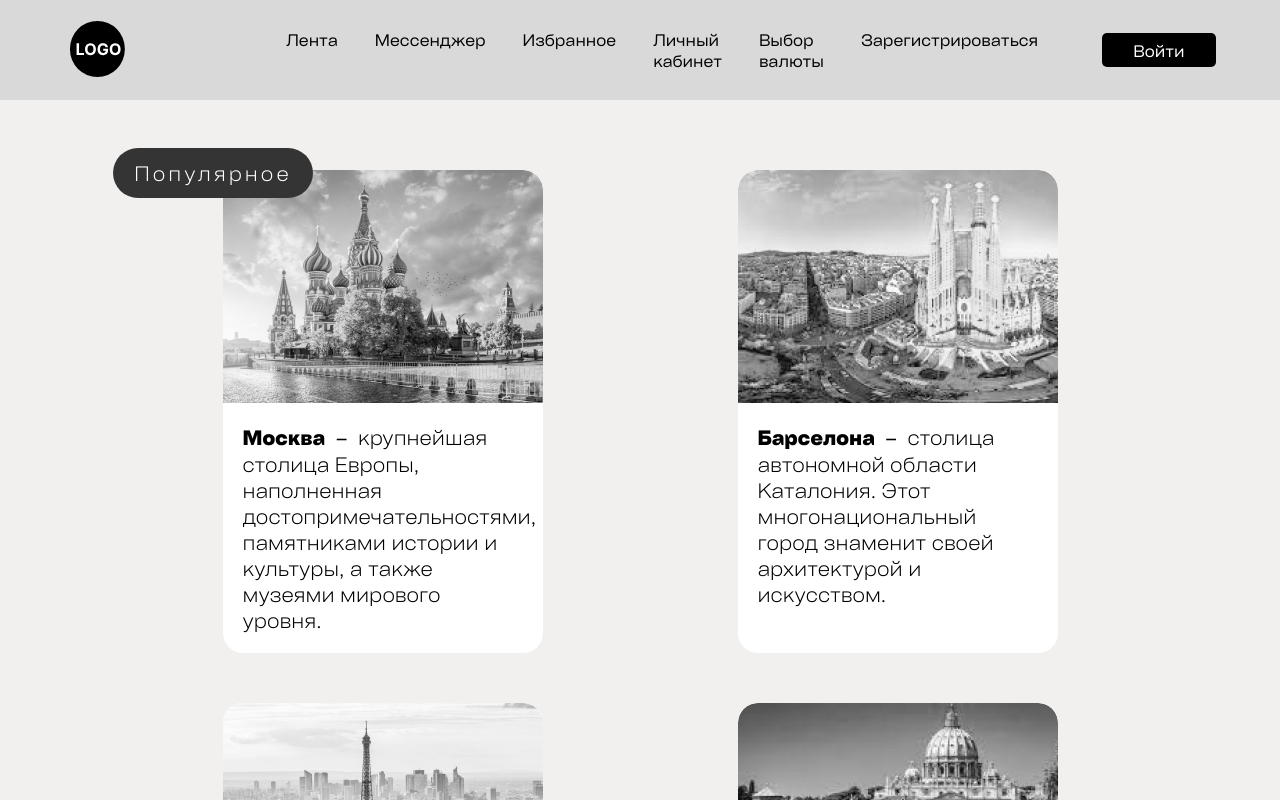
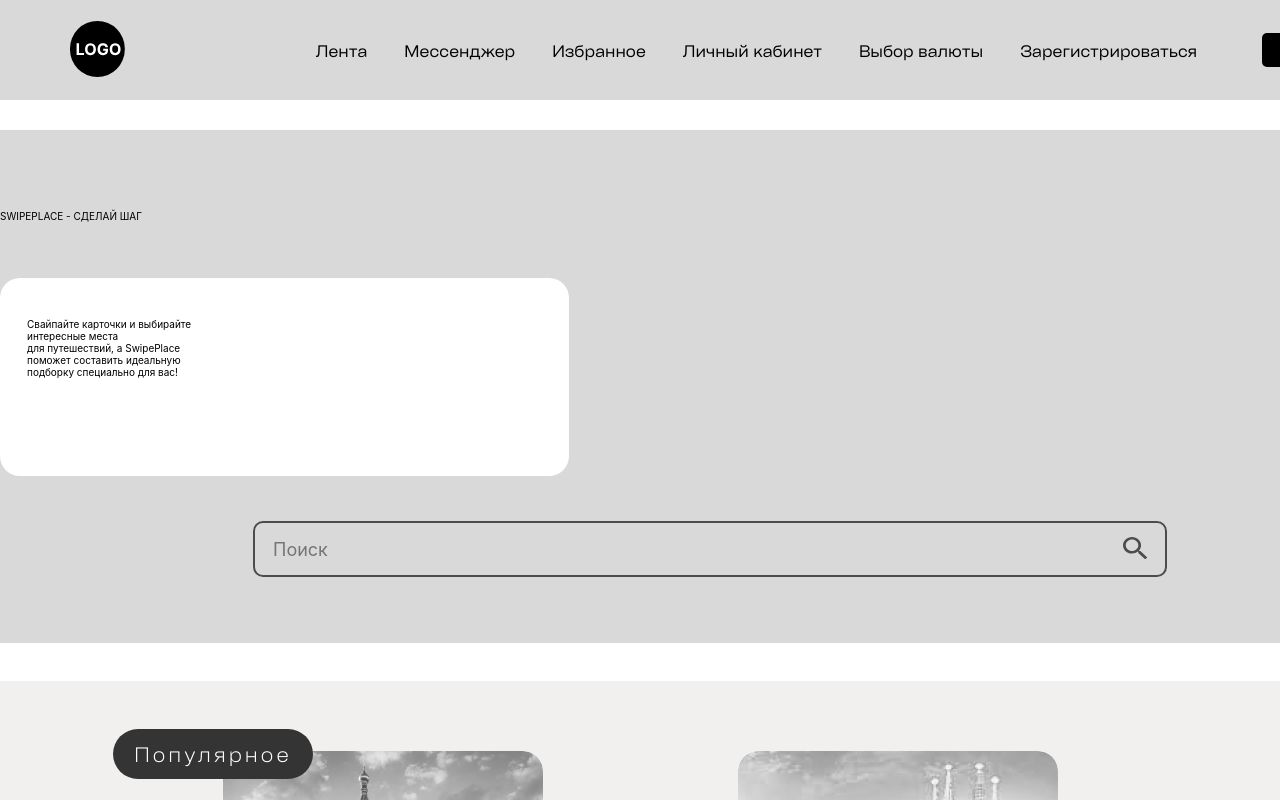
Before and after one commit to KovalevVad/SwipePlaceClient, a React (Create React App) app: page / in a window 1280 px wide. Shown: the top 800 px of the page. Built offline with nearby package versions, Linux system fonts and the light colour scheme.

Commit message:
добавил блок

```diff
--- a/src/App.css
+++ b/src/App.css
@@ -46,6 +46,7 @@
   --text-color: #000000;
   font-size: 62.5%;
   --font-family: "Cy Grotesk Key",sans-serif;
+  font-family: var(--font-family);
 }
 
 /* Links */
--- a/src/components/Header/Header.jsx
+++ b/src/components/Header/Header.jsx
@@ -1,5 +1,5 @@
 import React from "react";
-import "./Header.css";
+import "./header.css";
 import LOGO from "../../img/LOGO.svg";
 
 const list = ["Лента", "Мессенджер", "Избранное", "Личный кабинет", "Выбор валюты", 'Зарегистрироваться'];
--- a/src/components/main/Carousel.jsx
+++ b/src/components/main/Carousel.jsx
@@ -57,7 +57,7 @@ const Carousel = () => {
                 newIndex = 0;
             }
             update(newIndex);
-        }, 2000);
+        }, 1500);
 
         carouselList.addEventListener('click', handleClick);
 
--- /dev/null
+++ b/src/components/main/Input.jsx
@@ -0,0 +1,48 @@
+import "./Search-section.css";
+
+export const Input = () => {
+  return (
+    <div className="box">
+      <div className="container">
+        <div className="box-content">
+          <div className="box__title">
+            <h2 className="box__title-text">SWIPEPLACE - СДЕЛАЙ ШАГ</h2>
+          </div>
+          <div className="box__cards">
+            <div className="box__cards-text">
+              {" "}
+              Свайпайте карточки и выбирайте <br /> интересные места <br /> для
+              путешествий, а SwipePlace <br /> поможет составить идеальную{" "}
+              <br /> подборку специально для вас!
+            </div>
+          </div>
+          <form action="">
+            <div className="search">
+              <input
+                className="box__search"
+                type="search"
+                name="s"
+                placeholder="Поиск"
+              />
+              {/* <input class="box__submit" type="submit" value="" placeholder=""> */}
+              <button className="box__submit">
+                <svg
+                  width={25}
+                  height={23}
+                  viewBox="0 0 25 23"
+                  fill="none"
+                  xmlns="http://www.w3.org/2000/svg"
+                >
+                  <path
+                    d="M17.8674 14.4654H16.7381L16.3379 14.1103C17.7387 12.6112 18.582 10.665 18.582 8.54774C18.582 3.82676 14.4225 0 9.29102 0C4.15952 0 0 3.82676 0 8.54774C0 13.2687 4.15952 17.0955 9.29102 17.0955C11.5923 17.0955 13.7078 16.3196 15.3373 15.0309L15.7233 15.3991V16.438L22.8702 23L25 21.0406L17.8674 14.4654ZM9.29102 14.4654C5.73185 14.4654 2.85878 11.8222 2.85878 8.54774C2.85878 5.2733 5.73185 2.63007 9.29102 2.63007C12.8502 2.63007 15.7233 5.2733 15.7233 8.54774C15.7233 11.8222 12.8502 14.4654 9.29102 14.4654Z"
+                    fill="#4C4C4C"
+                  />
+                </svg>
+              </button>
+            </div>
+          </form>
+        </div>
+      </div>
+    </div>
+  );
+};
--- a/src/components/main/Main.jsx
+++ b/src/components/main/Main.jsx
@@ -3,10 +3,12 @@ import Community from './Community';
 import Cards from './Cards';
 import Carousel from './Carousel';
 import { Registration } from './Registration';
+import { Input } from './Input';
 
 const Main = () => {
     return (
         <main>
+            <Input/>
             <Cards/>
             <Registration />
             <Carousel/>
--- /dev/null
+++ b/src/components/main/Search-section.css
@@ -0,0 +1,69 @@
+header, .header {
+    min-width: 1440px;
+    height: 100px;
+    background-color: #D9D9D9;
+    margin-bottom: 30px;
+}
+
+.box {
+    min-width: 1440px;
+    height: 513px;
+    background-color: #D9D9D9;
+    margin-bottom: 38px;
+}
+
+.box__title {
+    margin-top: 10px;
+}
+
+.box__title-text {
+    padding-top: 80px;
+    margin-bottom: 56px;
+}
+
+.box__cards {
+    width: 569px;
+    height: 198px;
+    background-color: #FFFFFF;
+    border-radius: 20px;
+    margin-bottom: 45px;
+}
+
+.search {
+    margin-left: 253px;
+    width: 914px;
+    display: flex;
+    justify-content: space-between;
+    border: 2px solid #4c4c4c;
+    border-radius: 10px;
+    padding: 14px 18px;
+}
+
+.box__submit,
+.box__search {
+    border: none;
+    background-color: #D9D9D9;
+}
+
+.box__search {
+    font-size: 18px;
+    color: #4c4c4c;
+    width: 100%;
+}
+
+.box__search:focus-visible {
+    outline: none;
+}
+
+
+input[type="search"]::-webkit-search-decoration,
+input[type="search"]::-webkit-search-cancel-button,
+input[type="search"]::-webkit-search-results-button,
+input[type="search"]::-webkit-search-results-decoration {
+	-webkit-appearance:none;
+}
+
+.box__cards-text {
+    margin-left: 27px;
+    padding-top: 40px;
+}
```
